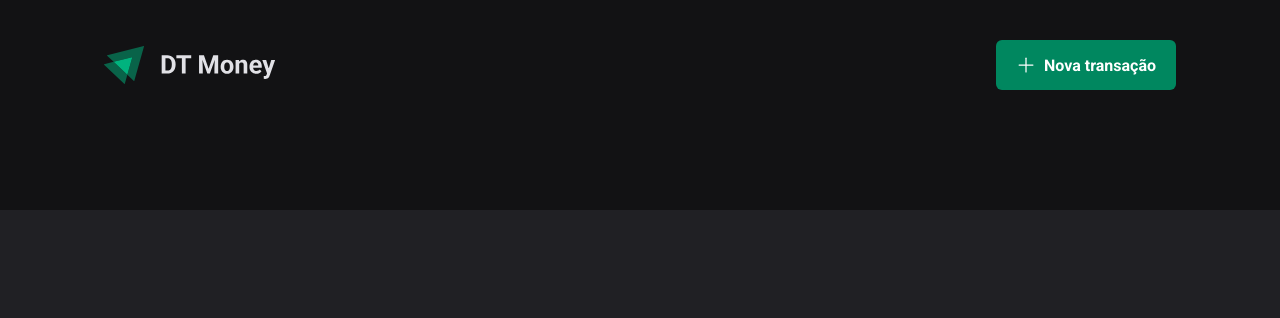
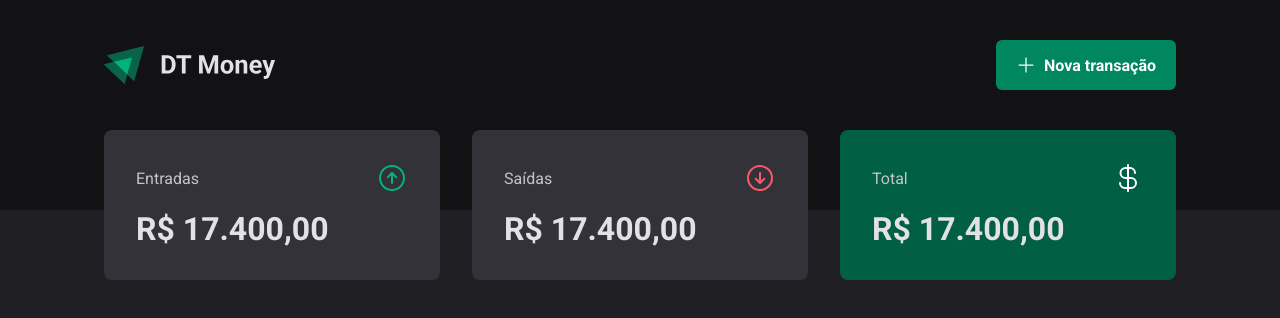
Before and after one commit to ghccaixeta/dt-money, a React (Vite) app: page / in a window 1280 px wide. Shown: the top 318 px of the page. Built offline with nearby package versions, Linux system fonts and the light colour scheme; the HTML template or start-up script is replaced by a standard one.

Commit message:
Componente `Summary`

```diff
--- /dev/null
+++ b/src/components/Summary/index.tsx
@@ -0,0 +1,32 @@
+import { ArrowCircleDown, ArrowCircleUp, CurrencyDollar } from "phosphor-react";
+import { SummaryCard, SummaryContainer } from "./styles";
+
+export function Summary() {
+    return (
+        <SummaryContainer>
+            <SummaryCard>
+                <header>
+                    <span>Entradas</span>
+                    <ArrowCircleUp size={32} color="#00b37e"/>
+                </header>
+                <strong>R$ 17.400,00</strong>
+            </SummaryCard>
+
+            <SummaryCard>
+                <header>
+                    <span>Saídas</span>
+                    <ArrowCircleDown size={32} color="#f75a68"/>
+                </header>
+                <strong>R$ 17.400,00</strong>
+            </SummaryCard>
+
+            <SummaryCard variant="green">
+                <header>
+                    <span>Total</span>
+                    <CurrencyDollar size={32} color="#fff"/>
+                </header>
+                <strong>R$ 17.400,00</strong>
+            </SummaryCard>
+        </SummaryContainer>
+    )
+}
--- /dev/null
+++ b/src/components/Summary/styles.ts
@@ -0,0 +1,42 @@
+import styled, { css } from "styled-components";
+
+interface SummaryCardProps {
+    variant?: 'green';
+}
+
+export const SummaryContainer = styled.div`
+    width: 100%;
+    max-width: 1120px;
+    margin: 0 auto;
+    padding: 0 1.5rem;
+    display: grid;
+    grid-template-columns: repeat(3, 1fr);
+    gap: 2rem;
+
+    margin-top: -5rem;
+
+`
+export const SummaryCard = styled.div<SummaryCardProps>`
+    background-color: ${props => props.theme["gray-600"]};
+    border-radius: 8px;
+    padding: 2rem;
+
+    header {
+        display: flex;
+        align-items: center;
+        justify-content: space-between;
+        color: ${props => props.theme["gray-300"]};
+
+    }
+
+    strong {
+        display: block;
+        margin-top: 1rem;
+        font-size: 2rem;
+    }
+
+    ${props => props.variant ==="green" && css`
+        background: ${props => props.theme["green-700"]};
+    `}
+
+`
--- a/src/pages/transaction/index.tsx
+++ b/src/pages/transaction/index.tsx
@@ -1,9 +1,11 @@
 import { Header } from "../../components/Header";
+import { Summary } from "../../components/Summary";
 
 export function Transactions() {
     return (
         <div>
             <Header />
+            <Summary />
         </div>
     )
 }
```
